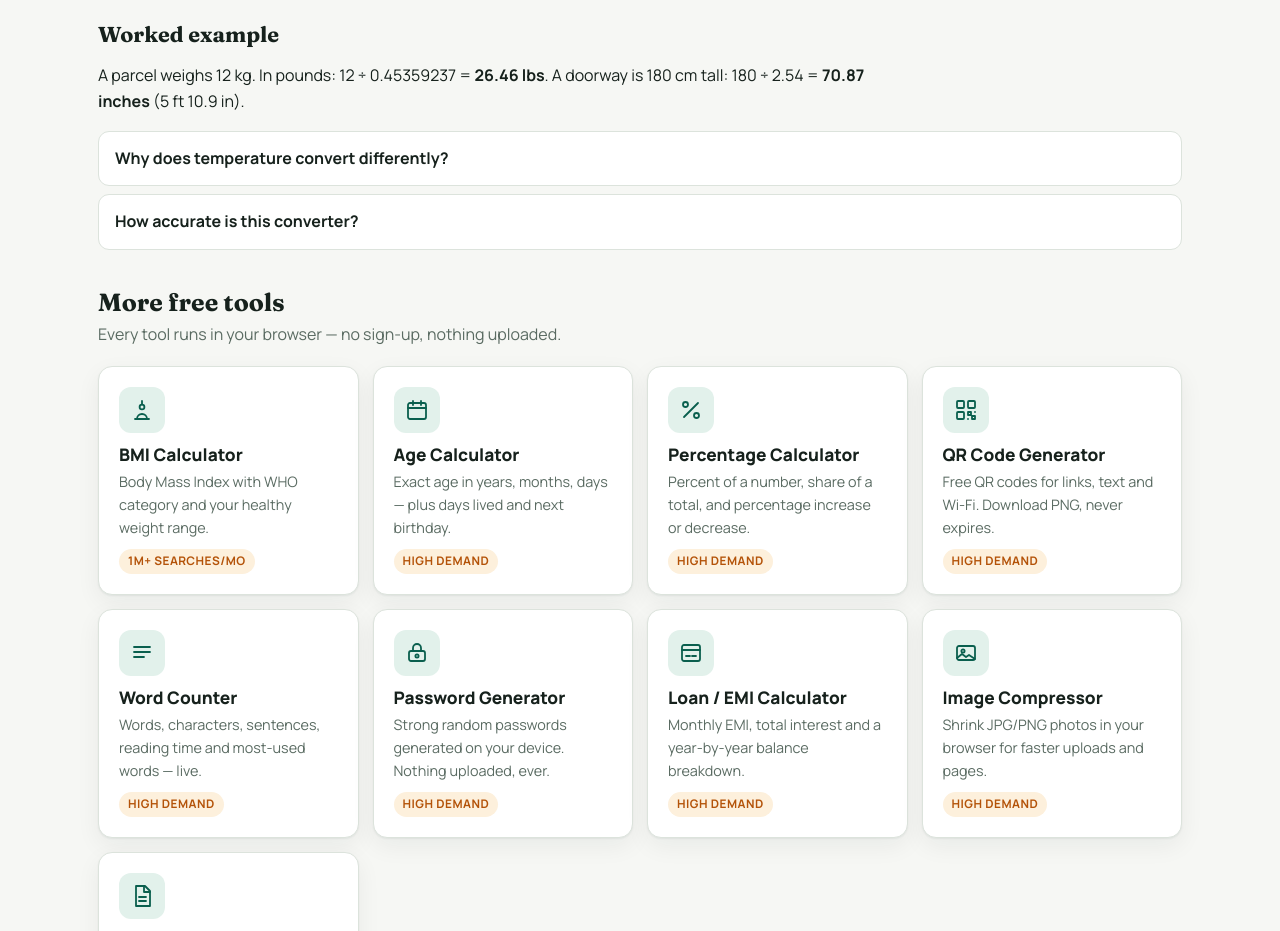
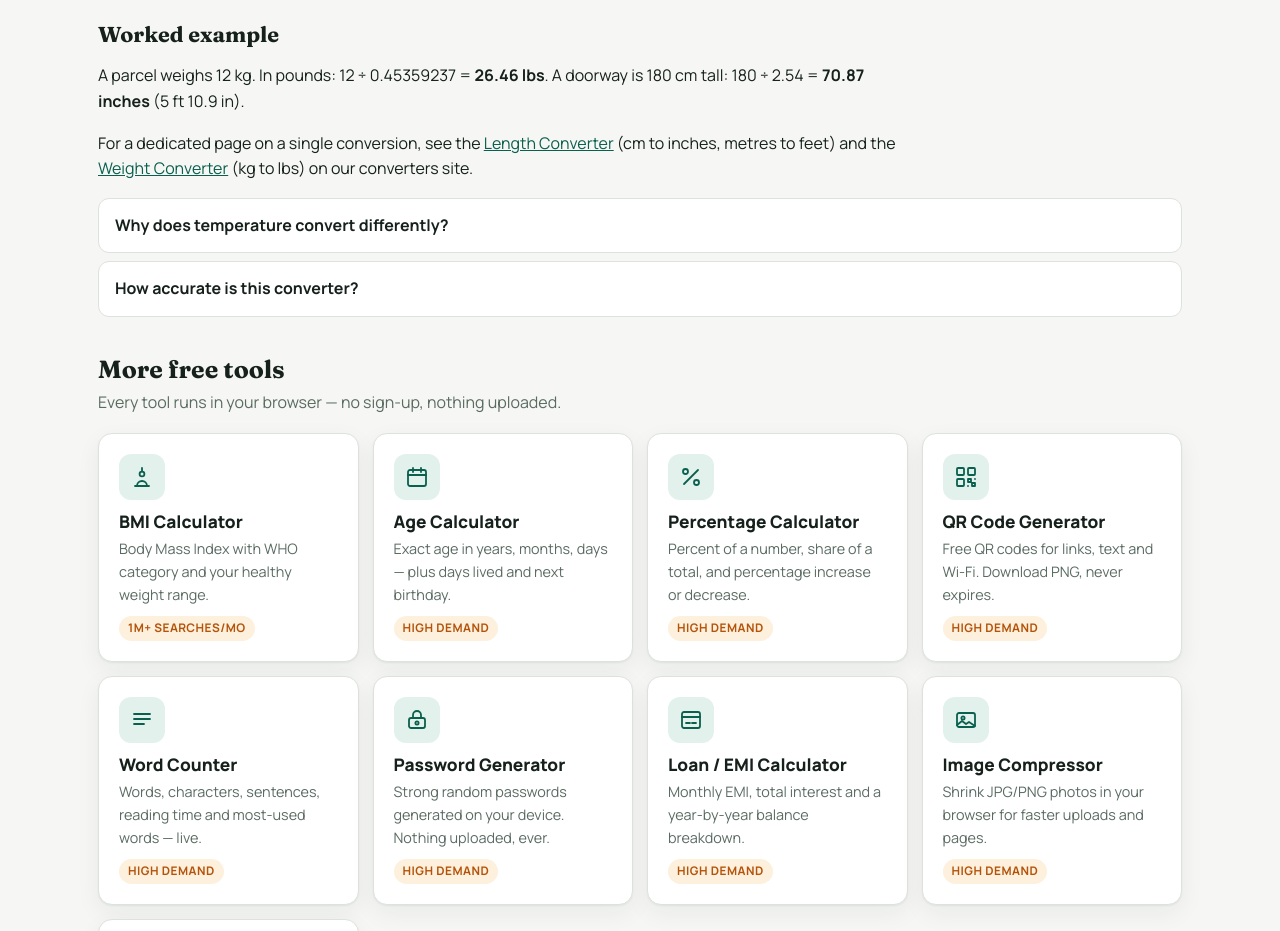
Before and after one commit to chattertoon9-ai/free-tools-hub, a plain HTML site: page unit-converter.html in a window 1280 px wide. Shown: the part 1141-2072 px from the top of the page. Drawn offline with Linux system fonts and the light colour scheme.

Commit message:
Add links to converters site from Unit Converter guide + README

```diff
--- a/unit-converter.html
+++ b/unit-converter.html
@@ -237,6 +237,7 @@ footer.site p{color:var(--muted);font-size:.92rem;margin:0}
     <tr><td>°F from °C</td><td>(°C × 9/5) + 32</td></tr></table>
     <h2>Worked example</h2>
     <p>A parcel weighs 12 kg. In pounds: 12 ÷ 0.45359237 = <b>26.46 lbs</b>. A doorway is 180 cm tall: 180 ÷ 2.54 = <b>70.87 inches</b> (5 ft 10.9 in).</p>
+    <p>For a dedicated page on a single conversion, see the <a href="https://converters.alasadconstructors.com/length-converter/">Length Converter</a> (cm to inches, metres to feet) and the <a href="https://converters.alasadconstructors.com/weight-converter/">Weight Converter</a> (kg to lbs) on our converters site.</p>
   </div>
   <details class="faq"><summary>Why does temperature convert differently?</summary><p>Celsius and Fahrenheit have different zero points, so temperature uses a formula instead of a simple multiplier. All other categories here are pure ratios.</p></details>
   <details class="faq"><summary>How accurate is this converter?</summary><p>It uses the exact international definitions and shows up to 6 significant decimals, which is more precision than tape measures, scales or thermometers can measure.</p></details>
```
Also changed, not shown: 1 other file.
